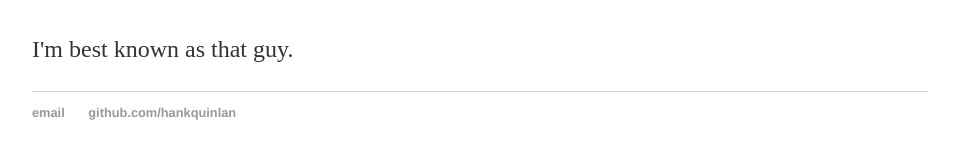
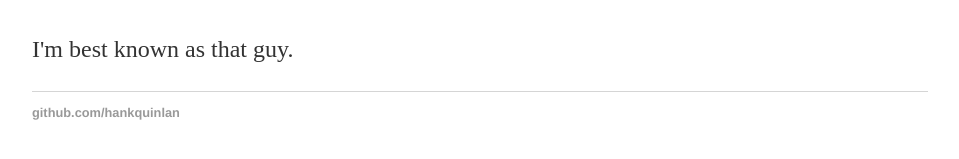
Before and after one commit to slavachalnev/nickaustinbrown.github.io, a Jekyll site: the page built from index.html, in a window 1280 px wide. Shown: the part 164-323 px from the top of the page, without its empty margins (160-1119 px from the left). Built offline with Jekyll 4.4.1, drawn with Linux system fonts in a browser that asks for light colours.

Commit message:
Update default.html

```diff
--- a/_layouts/default.html
+++ b/_layouts/default.html
@@ -21,8 +21,7 @@
 			</div><!-- /.container -->
 			<footer>
 	    		<ul>
-	        		<li><a href="mailto:hankquinlanhub@gmail.com">email</a></li>
-	        		<li><a href="https://github.com/hankquinlan">github.com/hankquinlan</a></li>
+	        		<li><a href="https://github.com/nickaustinbrown">github.com/hankquinlan</a></li>
 				</ul>
 			</footer>
 		</body>
```
